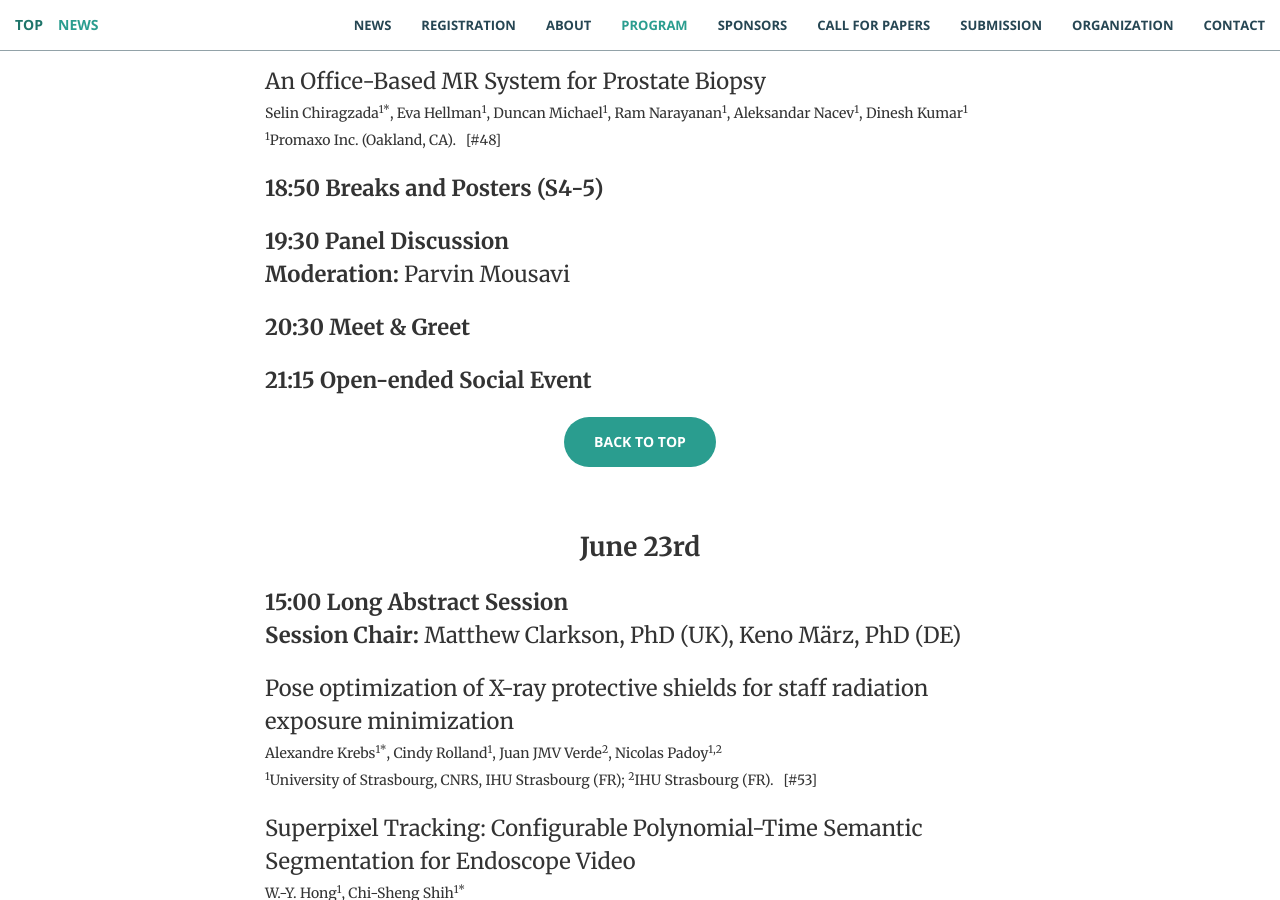
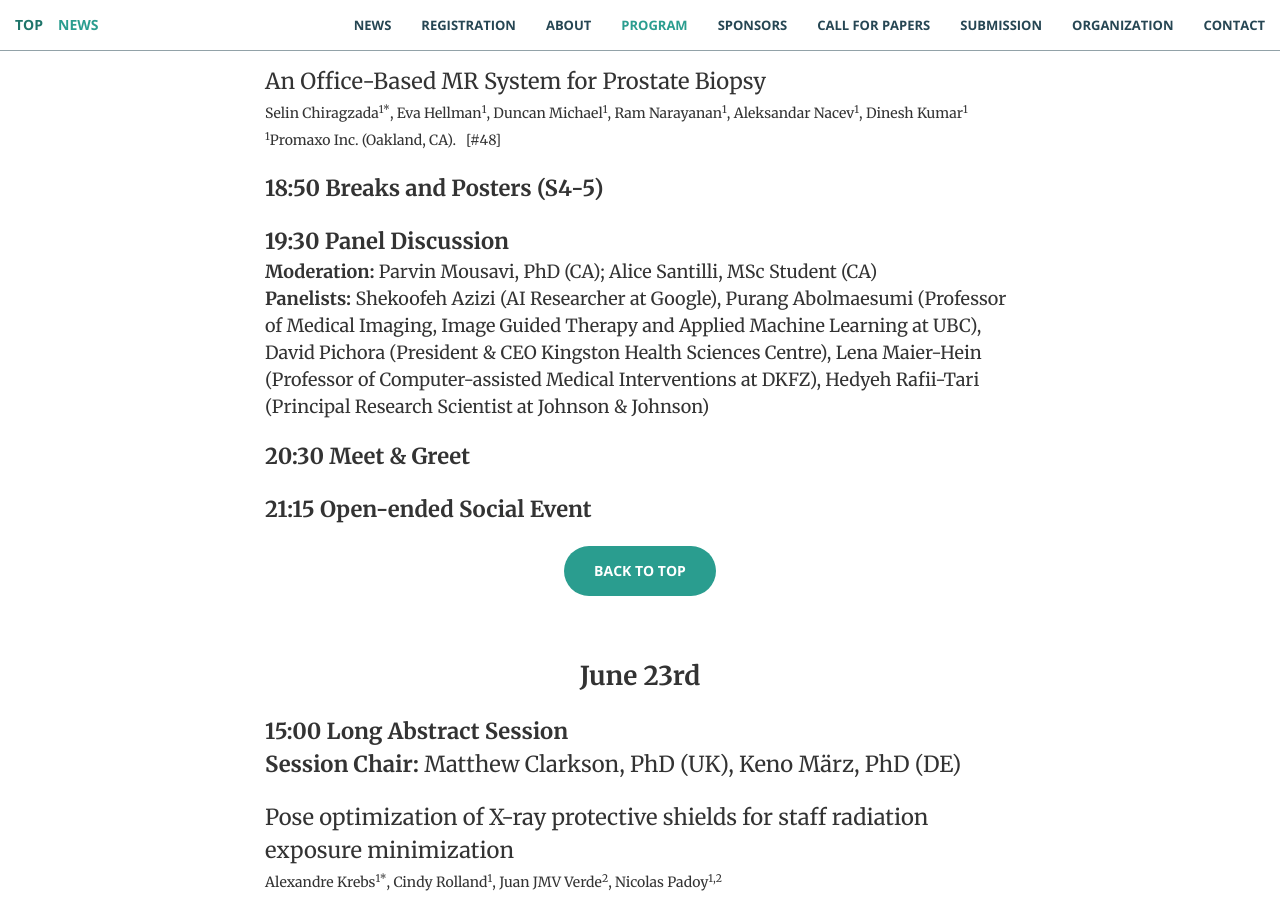
Before and after one commit to ipcai2021/ipcai2021.github.io, a Jekyll site: the page built from index.html, in a window 1280 px wide and 900 px high, scrolled down 7652 px. Built offline with Jekyll 4.4.1, drawn with Linux system fonts in a browser that asks for light colours; some of the changed text lies outside the part shown.

Commit message:
Added panelists in program overview and removed "preliminary"

```diff
--- a/_includes/program.html
+++ b/_includes/program.html
@@ -2,7 +2,7 @@
     <div class="container">
         <div class="row">
             <div class="col-lg-12 text-center">
-                <h2 class="section-heading">Program Overview (Preliminary)</h2>
+                <h2 class="section-heading">Program Overview</h2>
                 <hr class="primary">
             </div>
         </div>
@@ -131,7 +131,7 @@
 	<div class="container">
         <div class="row">
             <div class="col-lg-12 text-center">
-                <h2 class="section-heading">Full Program (Preliminary)</h2>
+                <h2 class="section-heading">Full Program</h2>
                 <hr class="primary">
             </div>
         </div>
@@ -224,7 +224,7 @@
 
 				<p class="font_8" style="font-size:18px"><span style="font-size:22px"><b>18:50 Breaks and Posters (S4-5)</b></p>
 
-				<p class="font_8" style="font-size:18px"><span style="font-size:22px"><b>19:30 Panel Discussion</b><br><b>Moderation:</b> Parvin Mousavi</span></p>
+				<p class="font_8" style="font-size:18px"><span style="font-size:22px"><b>19:30 Panel Discussion</b></span><br><span><b>Moderation:</b> Parvin Mousavi, PhD (CA); Alice Santilli, MSc Student (CA)</span><br><span><b>Panelists:</b> Shekoofeh Azizi (AI Researcher at Google), Purang Abolmaesumi (Professor of Medical Imaging, Image Guided Therapy and Applied Machine Learning at UBC), David Pichora (President & CEO Kingston Health Sciences Centre), Lena Maier-Hein (Professor of Computer-assisted Medical Interventions at DKFZ), Hedyeh Rafii-Tari (Principal Research Scientist at Johnson & Johnson)</span></p>
 
 				<p class="font_8" style="font-size:18px"><span style="font-size:22px"><b>20:30 Meet & Greet</b></p>
 
```
